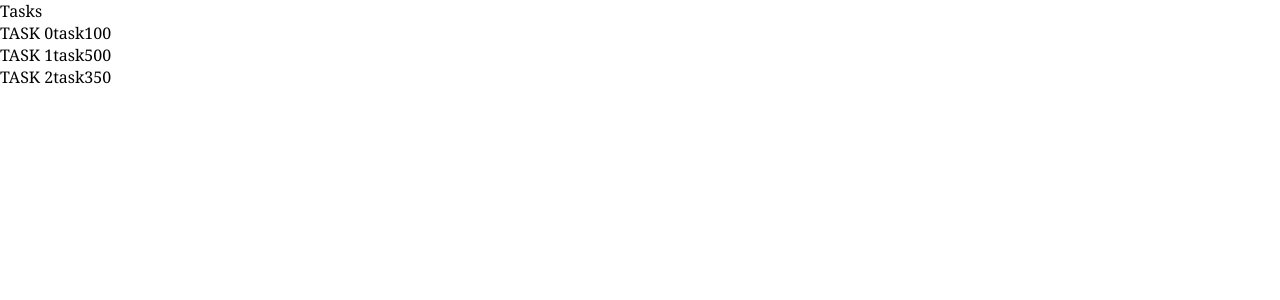
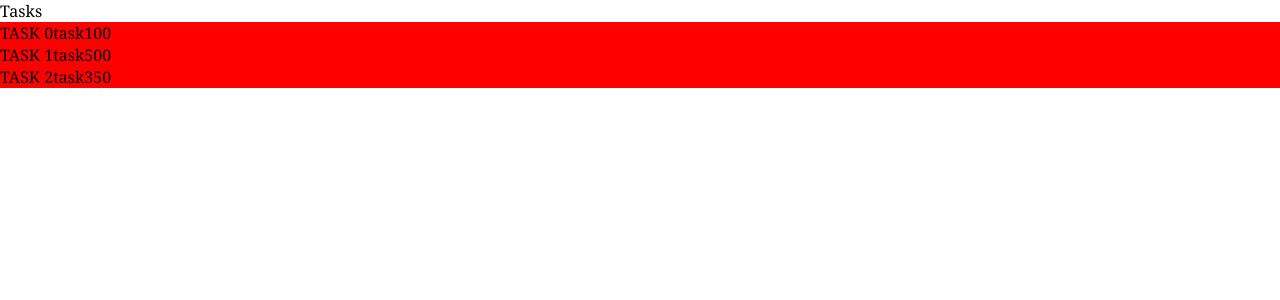
Before and after one commit to maxershov/productive-wallet, a Preact app: page / in a window 1280 px wide. Shown: the top 300 px of the page. Built offline with nearby package versions, Linux system fonts and the light colour scheme.

Commit message:
feat: add css modules support

```diff
--- /dev/null
+++ b/src/Components/Card/card.module.css
@@ -0,0 +1,3 @@
+.card {
+    background: red;
+}
--- a/src/Components/Card/index.tsx
+++ b/src/Components/Card/index.tsx
@@ -1,11 +1,12 @@
 import React from 'preact/compat';
 import { Task } from 'types';
+import styles from './card.module.css';
 
 
 const Card: React.FC<Task> = (props: Task) => {
   const { ID, userId, title, type, price } = props;
   return (
-    <div>
+    <div className={styles.card}>
       <span>{title}</span>
       <span>{type}</span>
       <span>{price}</span>
--- a/webpack.config.js
+++ b/webpack.config.js
@@ -21,7 +21,7 @@ const css = {
   test: /\.css$/,
   use: [
     MiniCssExtractPlugin.loader,
-    { loader: "css-loader", options: { importLoaders: 1 } },
+    { loader: "css-loader", options: { importLoaders: 1, modules: true } },
     "postcss-loader",
   ],
 };
```
Also changed, not shown: tsconfig.json (+4 -3 lines).
